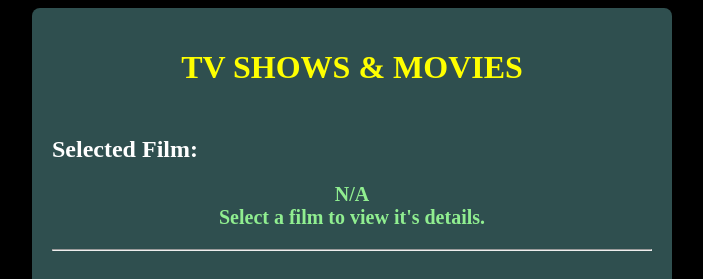
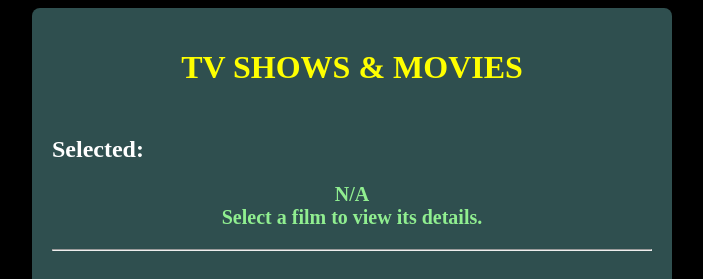
Before and after one commit to faarizsheikh/Faariz_Sheikh_Angular_W2026, an Angular app: page / in a window 1280 px wide. Shown: the top 279 px of the page, without its empty margins (288-991 px from the left). Built offline with nearby package versions, Linux system fonts and the light colour scheme.

Commit message:
IMPROVED: Coding & comments and formatted them; FIXED: Typos and errors.

```diff
--- a/src/app/app.html
+++ b/src/app/app.html
@@ -3,14 +3,14 @@
 <div class="container">
   <h1>TV SHOWS & MOVIES</h1>
 
-  <h2>Selected Film:</h2>
+  <h2>Selected:</h2>
   @if (singleFilm) {
   <app-film-details [film]="singleFilm">
   </app-film-details>
   }
   @else {
   <h3>
-    N/A<br>Select a film to view it's details.
+    N/A<br>Select a film to view its details.
   </h3>
   }
   <hr>
```
Also changed, not shown: 1 other file (tests, documents, lock files or other folders).
